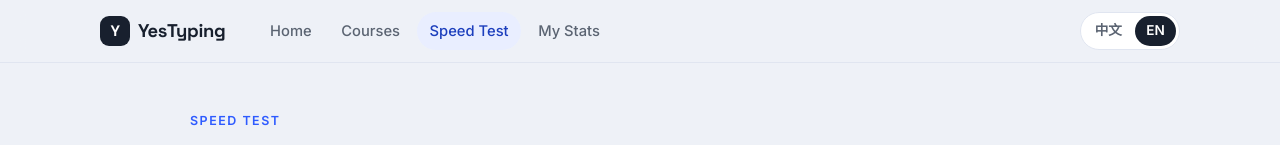
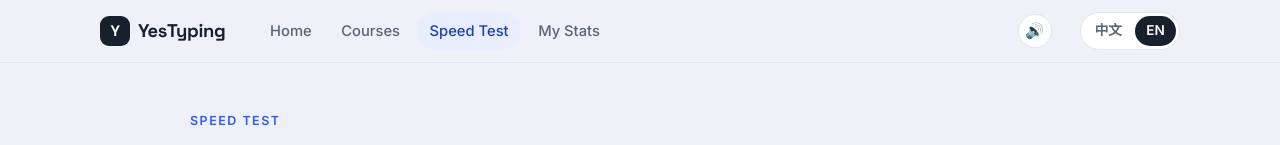
Before and after one commit to JosiahBristow/YesTyping, a React (Vite) app: page /speed-test in a window 1280 px wide. Shown: the top 145 px of the page. Built offline with nearby package versions, Linux system fonts and the light colour scheme.

Commit message:
feat: add keyboard click and error sounds with a mute toggle

```diff
--- a/src/components/Layout.tsx
+++ b/src/components/Layout.tsx
@@ -1,10 +1,12 @@
 import { Link, NavLink } from 'react-router-dom'
 import { useTranslation } from 'react-i18next'
 import { useLang } from '../lib/lang'
+import { useSound } from '../lib/sound'
 
 export function Layout({ children }: { children: React.ReactNode }) {
   const { t } = useTranslation()
   const { lang, setLang } = useLang()
+  const sound = useSound((s) => s.enabled)
 
   const navLink = ({ isActive }: { isActive: boolean }) => (isActive ? 'active' : '')
 
@@ -31,6 +33,15 @@ export function Layout({ children }: { children: React.ReactNode }) {
             </NavLink>
           </nav>
           <div className="nav-spacer" />
+          <button
+            type="button"
+            className="sound-toggle"
+            aria-label={sound ? t('sound.off') : t('sound.on')}
+            title={sound ? t('sound.off') : t('sound.on')}
+            onClick={() => useSound.getState().setEnabled(!sound)}
+          >
+            {sound ? '🔊' : '🔇'}
+          </button>
           <div className="lang-switch" role="group" aria-label={t('lang.label')}>
             <button
               type="button"
--- a/src/features/typing/useTypingEngine.ts
+++ b/src/features/typing/useTypingEngine.ts
@@ -1,4 +1,5 @@
 import { useEffect, useRef, useState } from 'react'
+import { playError, playKey } from '../../lib/sound'
 import {
   accuracy,
   consistencyOf,
@@ -118,7 +119,10 @@ export function useTypingEngine(options: EngineOptions): TypingEngine {
         }
       }
       const expected = textRef.current[i]
-      statesRef.current[i] = ch === expected ? 'correct' : 'wrong'
+      const ok = ch === expected
+      statesRef.current[i] = ok ? 'correct' : 'wrong'
+      if (ok) playKey()
+      else playError()
       i++
     }
     indexRef.current = i
--- a/src/i18n/en.json
+++ b/src/i18n/en.json
@@ -107,6 +107,11 @@
     "en": "English",
     "zh": "中文"
   },
+  "sound": {
+    "label": "Sound effects",
+    "on": "Sound on",
+    "off": "Sound off"
+  },
   "layout": {
     "label": "Keyboard layout",
     "qwerty": "QWERTY",
--- a/src/i18n/zh.json
+++ b/src/i18n/zh.json
@@ -107,6 +107,11 @@
     "en": "English",
     "zh": "中文"
   },
+  "sound": {
+    "label": "音效",
+    "on": "开启音效",
+    "off": "关闭音效"
+  },
   "layout": {
     "label": "键盘配列",
     "qwerty": "QWERTY",
--- /dev/null
+++ b/src/lib/sound.ts
@@ -0,0 +1,93 @@
+import { create } from 'zustand'
+
+const STORAGE_KEY = 'yestyping.sound'
+
+export function detectSound(): boolean {
+  return localStorage.getItem(STORAGE_KEY) !== 'off'
+}
+
+function persistSound(enabled: boolean): void {
+  localStorage.setItem(STORAGE_KEY, enabled ? 'on' : 'off')
+}
+
+interface SoundState {
+  enabled: boolean
+  setEnabled: (enabled: boolean) => void
+}
+
+export const useSound = create<SoundState>((set) => ({
+  enabled: detectSound(),
+  setEnabled: (enabled) => {
+    persistSound(enabled)
+    set({ enabled })
+  },
+}))
+
+let ctx: AudioContext | null = null
+
+function getCtx(): AudioContext | null {
+  try {
+    if (!ctx) ctx = new AudioContext()
+    if (ctx.state === 'suspended') void ctx.resume()
+    return ctx
+  } catch {
+    return null
+  }
+}
+
+export function playKey(): void {
+  if (!useSound.getState().enabled) return
+  const ac = getCtx()
+  if (!ac) return
+  const now = ac.currentTime
+
+  const len = Math.max(1, Math.floor(ac.sampleRate * 0.045))
+  const buffer = ac.createBuffer(1, len, ac.sampleRate)
+  const data = buffer.getChannelData(0)
+  for (let i = 0; i < len; i++) {
+    data[i] = (Math.random() * 2 - 1) * Math.pow(1 - i / len, 2.5)
+  }
+  const src = ac.createBufferSource()
+  src.buffer = buffer
+  const bp = ac.createBiquadFilter()
+  bp.type = 'bandpass'
+  bp.frequency.value = 2200
+  bp.Q.value = 0.9
+  const gain = ac.createGain()
+  gain.gain.setValueAtTime(0.4, now)
+  gain.gain.exponentialRampToValueAtTime(0.001, now + 0.045)
+  src.connect(bp)
+  bp.connect(gain)
+  gain.connect(ac.destination)
+  src.start(now)
+
+  const osc = ac.createOscillator()
+  osc.type = 'sine'
+  osc.frequency.setValueAtTime(180, now)
+  osc.frequency.exponentialRampToValueAtTime(90, now + 0.04)
+  const og = ac.createGain()
+  og.gain.setValueAtTime(0.22, now)
+  og.gain.exponentialRampToValueAtTime(0.001, now + 0.05)
+  osc.connect(og)
+  og.connect(ac.destination)
+  osc.start(now)
+}
+
+export function playError(): void {
+  if (!useSound.getState().enabled) return
+  const ac = getCtx()
+  if (!ac) return
+  const now = ac.currentTime
+
+  const osc = ac.createOscillator()
+  osc.type = 'sawtooth'
+  osc.frequency.setValueAtTime(200, now)
+  osc.frequency.exponentialRampToValueAtTime(120, now + 0.14)
+  const gain = ac.createGain()
+  gain.gain.setValueAtTime(0.16, now)
+  gain.gain.exponentialRampToValueAtTime(0.001, now + 0.16)
+  osc.connect(gain)
+  gain.connect(ac.destination)
+  osc.start(now)
+  osc.stop(now + 0.18)
+}
--- a/src/styles/global.css
+++ b/src/styles/global.css
@@ -114,6 +114,19 @@ a {
 
 .nav-spacer {
   flex: 1;
+}
+
+.sound-toggle {
+  display: grid;
+  place-items: center;
+  width: 34px;
+  height: 34px;
+  border-radius: 999px;
+  border: 1px solid var(--line);
+  background: #fff;
+  font-size: 0.95rem;
+  line-height: 1;
+  margin-right: 0.5rem;
 }
 
 .lang-switch {
```
